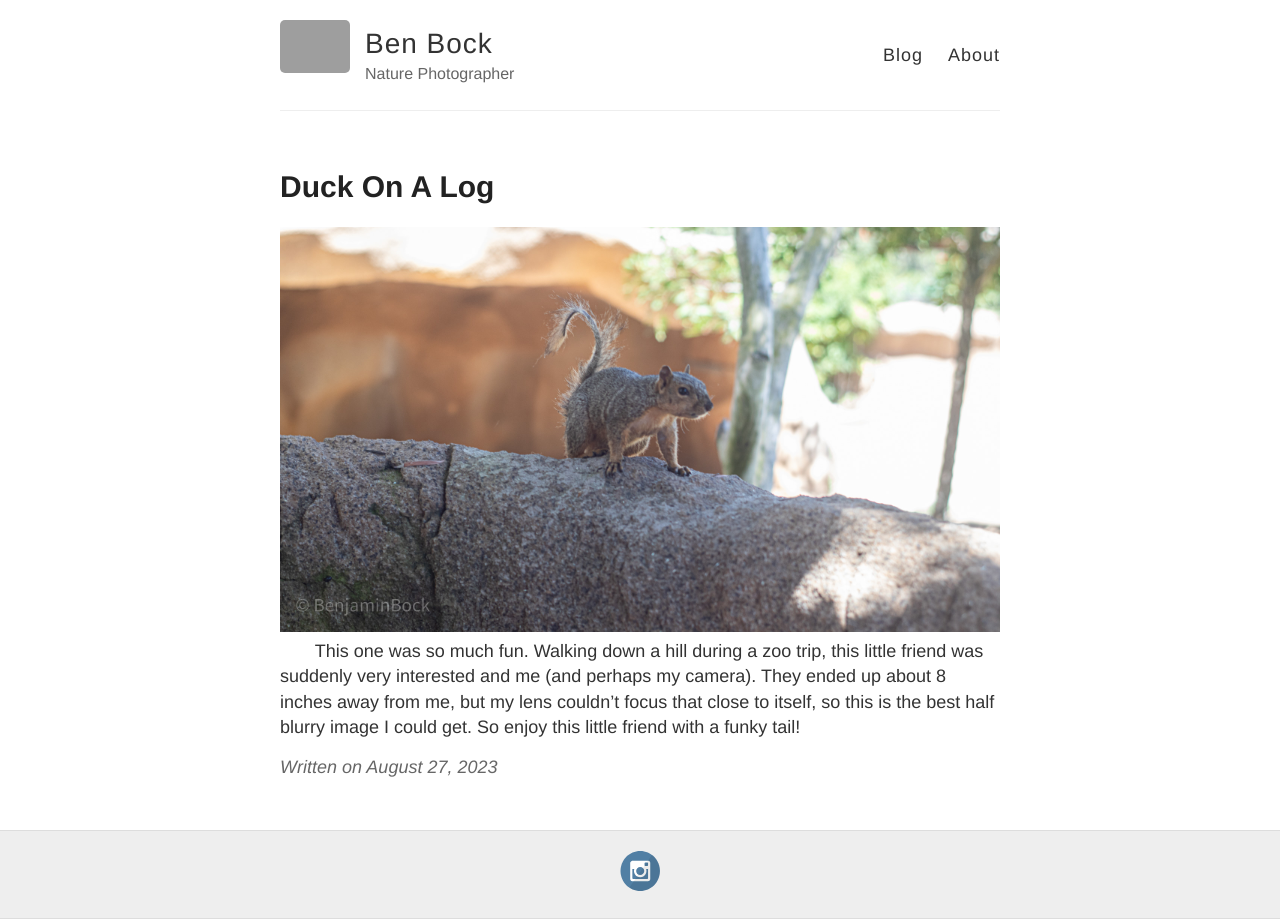
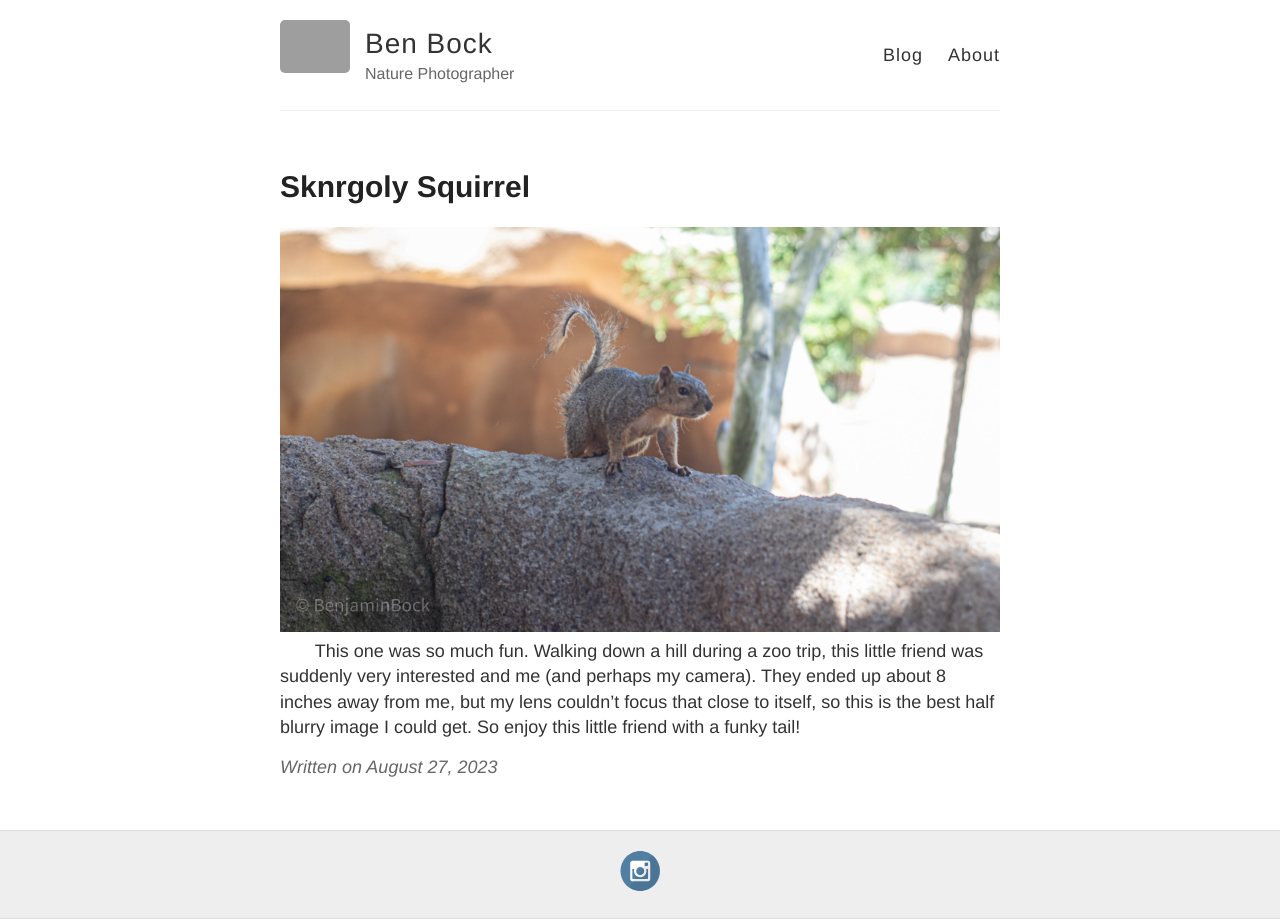
Before and after one commit to BenBockPhotography/benbockphotography.github.io, a Jekyll site: the page built from _posts/2023-8-27-SknroglySquirrel.md, in a window 1280 px wide. Built offline with Jekyll 4.4.1, drawn with Linux system fonts in a browser that asks for light colours.

Commit message:
Changed Name

```diff
--- a/_posts/2023-8-27-SknroglySquirrel.md
+++ b/_posts/2023-8-27-SknroglySquirrel.md
@@ -1,6 +1,6 @@
 ---
 layout: post
-title: Duck On A Log
+title: Sknrgoly Squirrel
 ---
 
 ![_config.yml]({{ site.baseurl }}/images/SknroglySquirrel.jpg)
```
